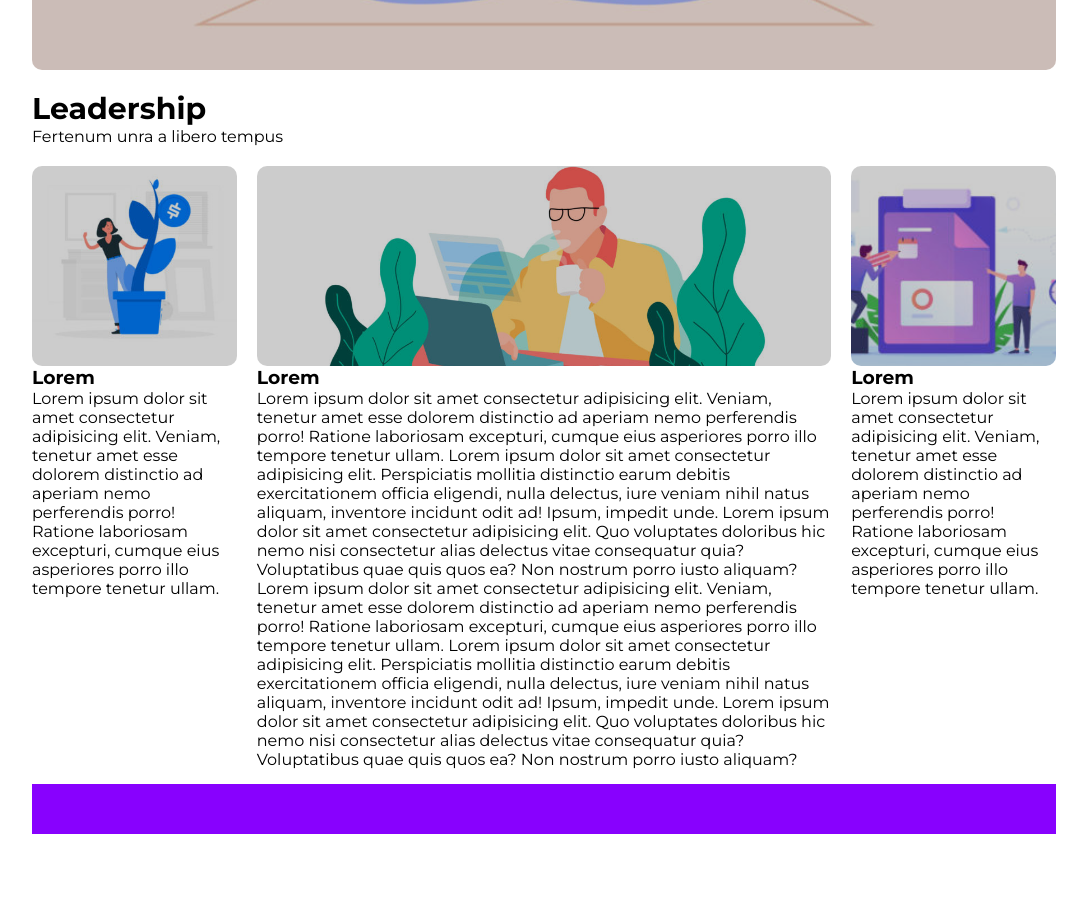
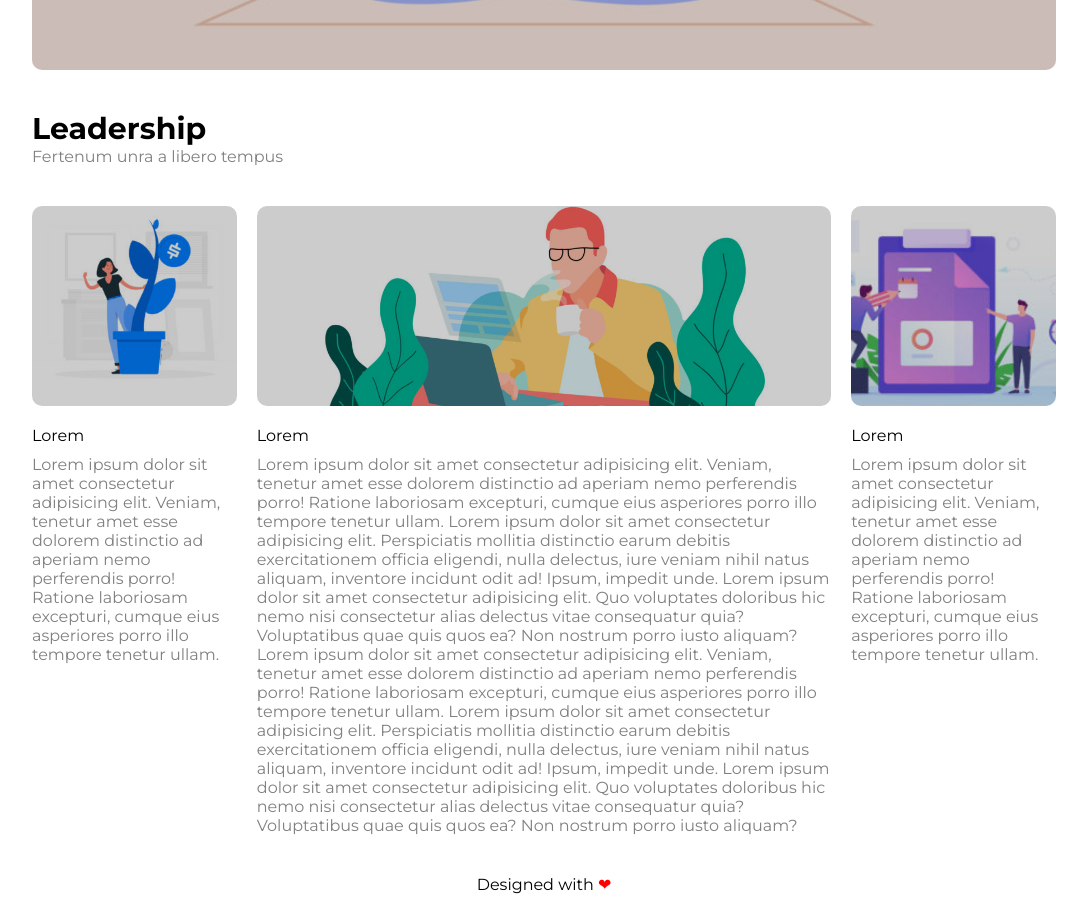
Before and after one commit to mauro-20/htmlcss-wp, a plain HTML site: page index.html in a window 1280 px wide. Shown: the part 726-1650 px from the top of the page, without its empty margins (96-1183 px from the left). Before the commit the page ends 1575 px from the top, so only its background shows below. Drawn offline with Linux system fonts and the light colour scheme.

Commit message:
add footer and fix spacing

```diff
--- a/css/style.css
+++ b/css/style.css
@@ -36,14 +36,17 @@ body{
   list-style: none;
   display: inline;
   padding-right: 10px;
+  text-transform: uppercase;
+}
+
+.color-gray{
   color: gray;
-  text-transform: uppercase;
 }
 
 /* main */
 .hero{
   height: 600px;
-  margin: 20px 0;
+  margin-bottom: 40px;
   background-image: url(../img/banner.jpg);
 }
 
@@ -79,16 +82,12 @@ body{
   left: 0;
 }
 
-.leadership-title{
-  margin-bottom: 10px;
-}
-
 .leadership-title h2{
   font-size: 30px;
 }
 
 .row{
-  padding: 10px 0;
+  padding: 40px 0;
 }
 
 .row *{
@@ -107,6 +106,13 @@ body{
 .row .img{
   height: 200px;
   width: 100%;
+  margin-bottom: 20px;
+}
+
+.row h3{
+  font-weight: 400;
+  font-size: 1em;
+  margin-bottom: 10px;
 }
 
 .col-left .img{
@@ -122,8 +128,12 @@ body{
 }
 
 /* footer */
-footer{
-  height: 50px;
-  background-color: #8801fe;
-  margin-top: 5px;
+
+.footer{
+  text-align: center;
+  margin-bottom: 30px;
 }
+
+.color-red{
+  color: red;
+}
--- a/index.html
+++ b/index.html
@@ -20,7 +20,7 @@
           <img src="./img/logo.png" alt="logo-neori">
         </div>
         <nav>
-          <ul class="nav-bar">
+          <ul class="nav-bar color-gray">
             <li>features</li>
             <li>editorials</li>
             <li>environment</li>
@@ -52,7 +52,7 @@
             <h2>
               Leadership
             </h2>
-            <div>
+            <div class="color-gray">
               Fertenum unra a libero tempus
             </div>
           </div>
@@ -66,7 +66,7 @@
                 <h3>
                   Lorem
                 </h3>
-                <p>
+                <p class="color-gray">
                   Lorem ipsum dolor sit amet consectetur adipisicing elit. Veniam, tenetur amet esse dolorem distinctio ad aperiam nemo perferendis porro! Ratione laboriosam excepturi, cumque eius asperiores porro illo tempore tenetur ullam.
                 </p>
               </div>
@@ -75,11 +75,11 @@
             <!-- col center -->
             <div class="col-center">
               <div class="img overlay"></div>
-              <div class="col-center-text">
+              <div class="col-center-text ">
                 <h3>
                   Lorem
                 </h3>
-                <p>
+                <p class="color-gray">
                   Lorem ipsum dolor sit amet consectetur adipisicing elit. Veniam, tenetur amet esse dolorem distinctio ad aperiam
                   nemo perferendis porro! Ratione laboriosam excepturi, cumque eius asperiores porro illo tempore tenetur ullam. Lorem ipsum dolor sit amet consectetur adipisicing elit. Perspiciatis mollitia distinctio earum debitis exercitationem officia eligendi, nulla delectus, iure veniam nihil natus aliquam, inventore incidunt odit ad! Ipsum, impedit unde. Lorem ipsum dolor sit amet consectetur adipisicing elit. Quo voluptates doloribus hic nemo nisi consectetur alias delectus vitae consequatur quia? Voluptatibus quae quis quos ea? Non nostrum porro iusto aliquam? Lorem ipsum dolor sit amet consectetur adipisicing elit. Veniam, tenetur amet esse dolorem distinctio ad aperiam
                   nemo perferendis porro! Ratione laboriosam excepturi, cumque eius asperiores porro illo tempore tenetur ullam. Lorem
@@ -98,7 +98,7 @@
                 <h3>
                   Lorem
                 </h3>
-                <p>
+                <p class="color-gray">
                   Lorem ipsum dolor sit amet consectetur adipisicing elit. Veniam, tenetur amet esse dolorem distinctio ad aperiam
                   nemo perferendis porro! Ratione laboriosam excepturi, cumque eius asperiores porro illo tempore tenetur ullam.
                 </p>
@@ -112,7 +112,11 @@
       </main>
       <!-- /corpo pagina -->
       <!-- footer -->
-      <footer></footer>
+      <footer>
+        <div class="footer">
+          Designed with <span class="color-red">&#x2764;</span>
+        </div>
+      </footer>
       <!-- /footer -->
     </div>
   </body>
```
